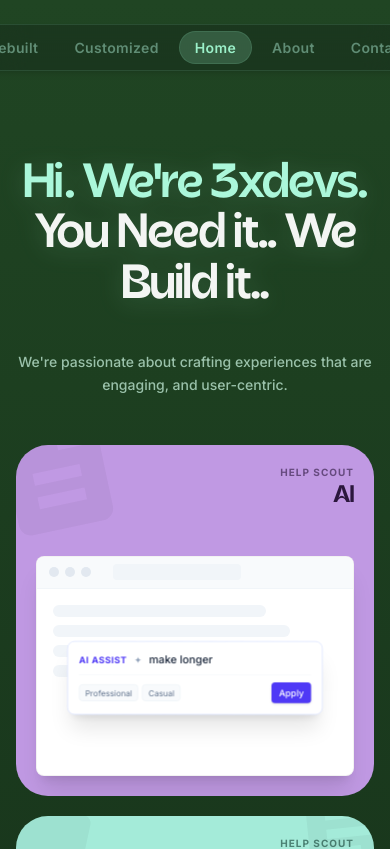
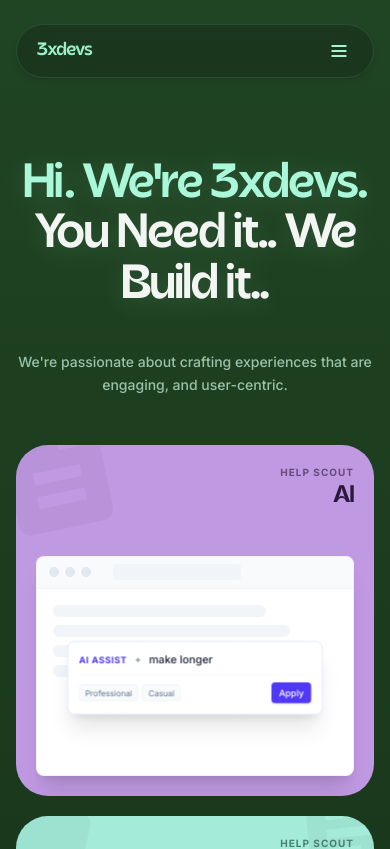
Before and after one commit to 3xdevss/3xdevs, a Next.js app: page / in a window 390 px wide. Shown: the top 849 px of the page. Built offline with nearby package versions, Linux system fonts and the light colour scheme.

Commit message:
header fix

```diff
--- a/src/components/Header.tsx
+++ b/src/components/Header.tsx
@@ -1,32 +1,34 @@
 'use client';
 
-import React from 'react';
-import { motion } from 'framer-motion';
+import React, { useState } from 'react';
+import { motion, AnimatePresence } from 'framer-motion';
 import Link from 'next/link';
 import { usePathname } from 'next/navigation';
 
 const Header: React.FC = () => {
   const pathname = usePathname();
+  const [isOpen, setIsOpen] = useState(false);
 
   const tabs = [
     { id: 'prebuilt', label: 'Prebuilt', href: '/prebuilt' },
     { id: 'customized', label: 'Customized', href: '/customized' },
     { id: 'home', label: 'Home', href: '/' },
-    { id: 'about-us', label: 'About', href: '/about-us' },
-    { id: 'contact-us', label: 'Contact', href: '/contact-us' },
+    { id: 'about-us', label: 'About Us', href: '/about-us' },
+    { id: 'contact-us', label: 'Contact Us', href: '/contact-us' },
   ];
 
   // Determine active tab based on pathname
   const getActiveTab = () => {
     if (pathname === '/') return 'home';
-    return pathname.slice(1).replace('-', '-'); // Remove leading slash
+    return pathname.slice(1); // Remove leading slash
   };
 
   const activeTab = getActiveTab();
 
   return (
     <nav className="fixed top-6 left-0 right-0 z-50 flex justify-center px-4">
-      <div className="flex items-center gap-1 rounded-full border border-[var(--pill-border)] bg-[var(--bg-primary)]/30 px-2.5 py-1.5 shadow-md backdrop-blur-md transition-colors duration-300">
+      {/* Desktop view */}
+      <div className="hidden md:flex items-center gap-1 rounded-full border border-[var(--pill-border)] bg-[var(--bg-primary)]/30 px-2.5 py-1.5 shadow-md backdrop-blur-md transition-colors duration-300">
         {tabs.map((tab) => {
           const isActive = activeTab === tab.id;
           return (
@@ -55,6 +57,68 @@ const Header: React.FC = () => {
           );
         })}
       </div>
+
+      {/* Mobile view */}
+      <div className="flex md:hidden flex-col w-full max-w-sm relative">
+        <div className="flex items-center justify-between w-full rounded-full border border-[var(--pill-border)] bg-[var(--bg-primary)]/30 px-5 py-3 shadow-md backdrop-blur-md transition-colors duration-300">
+          <Link
+            href="/"
+            className="font-display font-black text-lg text-[var(--text-title)] tracking-tight focus:outline-none"
+            onClick={() => setIsOpen(false)}
+          >
+            3xdevs
+          </Link>
+
+          <button
+            onClick={() => setIsOpen(!isOpen)}
+            className="text-[var(--text-primary)] hover:text-[var(--text-title)] focus:outline-none p-1 transition-colors duration-200"
+            aria-label="Toggle menu"
+          >
+            {isOpen ? (
+              // X close icon
+              <svg className="w-5 h-5" fill="none" stroke="currentColor" strokeWidth="2.5" viewBox="0 0 24 24">
+                <path strokeLinecap="round" strokeLinejoin="round" d="M6 18L18 6M6 6l12 12" />
+              </svg>
+            ) : (
+              // Hamburger icon
+              <svg className="w-5 h-5" fill="none" stroke="currentColor" strokeWidth="2.5" viewBox="0 0 24 24">
+                <path strokeLinecap="round" strokeLinejoin="round" d="M4 6h16M4 12h16M4 18h16" />
+              </svg>
+            )}
+          </button>
+        </div>
+
+        {/* Dropdown list */}
+        <AnimatePresence>
+          {isOpen && (
+            <motion.div
+              initial={{ opacity: 0, y: -15, scale: 0.95 }}
+              animate={{ opacity: 1, y: 0, scale: 1 }}
+              exit={{ opacity: 0, y: -15, scale: 0.95 }}
+              transition={{ duration: 0.2, ease: 'easeOut' }}
+              className="absolute top-16 left-0 right-0 mt-2 flex flex-col items-center gap-3 rounded-[24px] border border-[var(--pill-border)] bg-[var(--bg-primary)]/90 px-6 py-5 shadow-xl backdrop-blur-lg z-50"
+            >
+              {tabs.map((tab) => {
+                const isActive = activeTab === tab.id;
+                return (
+                  <Link
+                    key={tab.id}
+                    href={tab.href}
+                    onClick={() => setIsOpen(false)}
+                    className={`text-base font-semibold tracking-wide py-2 w-full text-center rounded-full transition-all duration-200 ${
+                      isActive
+                        ? 'text-[var(--text-title)] bg-[var(--pill-active-bg)] border border-[var(--pill-border)]'
+                        : 'text-[var(--text-secondary)] hover:text-[var(--text-primary)] hover:bg-[var(--pill-bg)]'
+                    }`}
+                  >
+                    {tab.label}
+                  </Link>
+                );
+              })}
+            </motion.div>
+          )}
+        </AnimatePresence>
+      </div>
     </nav>
   );
 };
```
